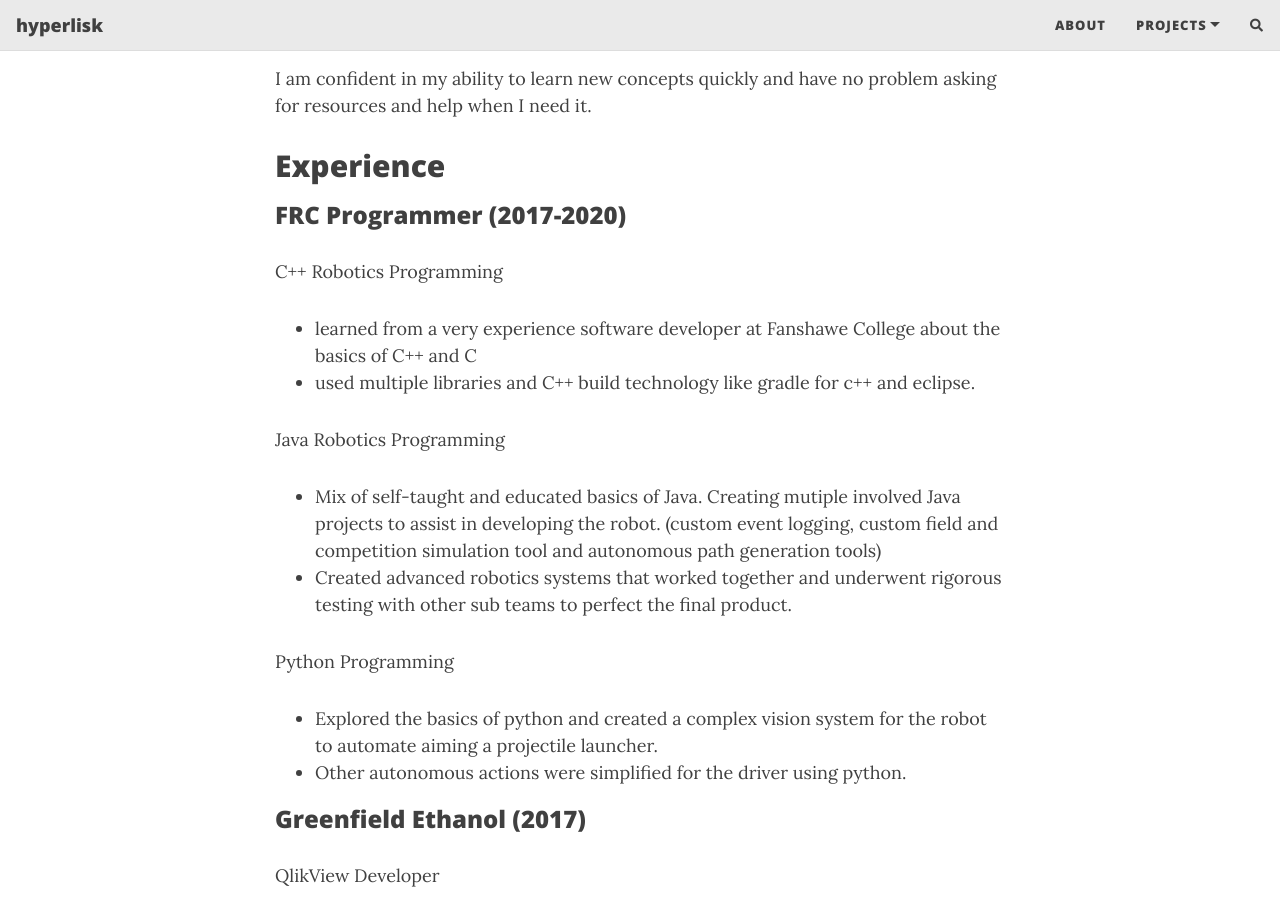
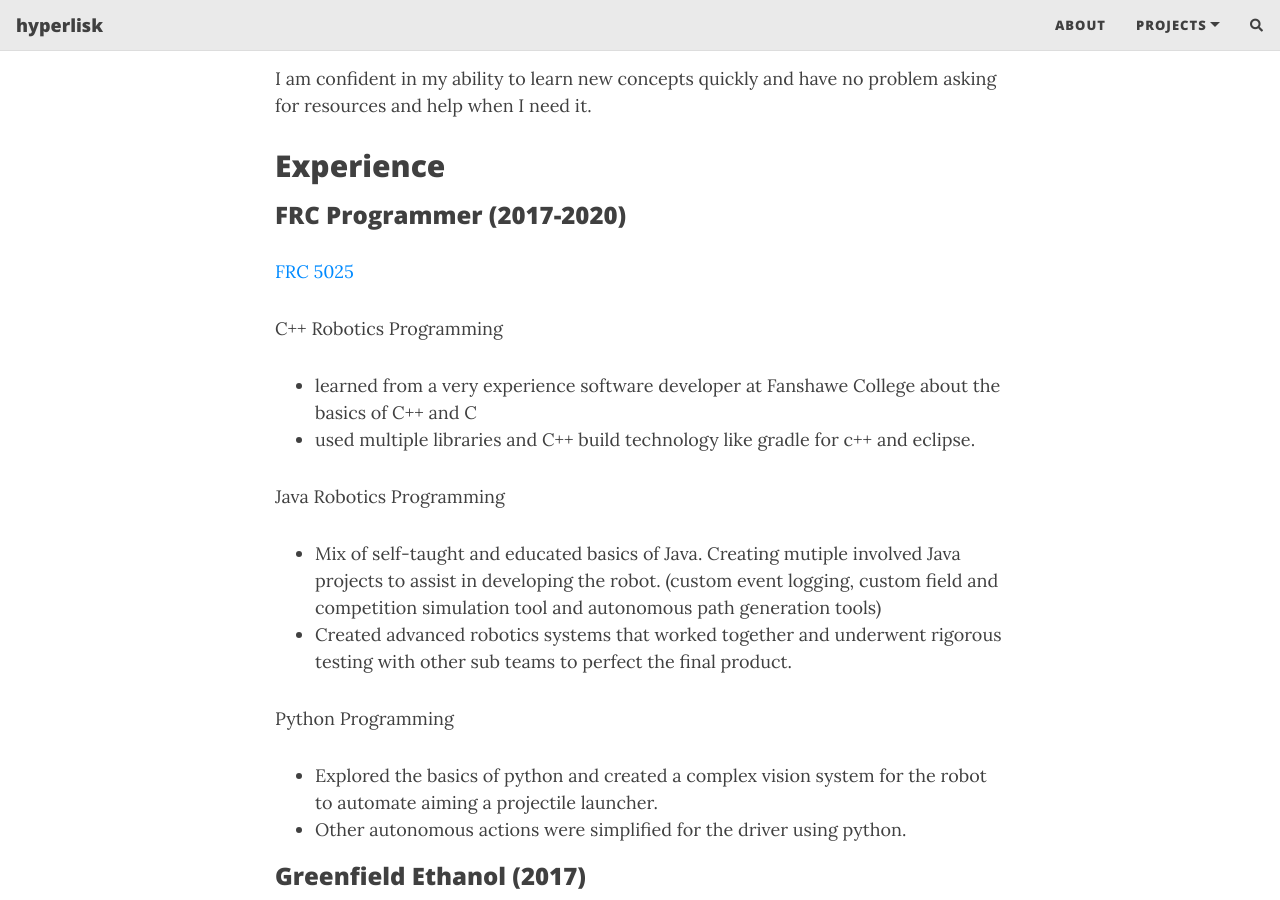
Before and after one commit to hyperliskdev/hyperliskdev.github.io, a Jekyll site: the page built from about.md, in a window 1280 px wide and 900 px high, scrolled down 631 px. Built offline with Jekyll 4.4.1, drawn with Linux system fonts in a browser that asks for light colours; nearby versions of some CDN libraries; comment, search, counter and statistics services are not loaded.

Commit message:
Update about.md
Add FRC 5024

```diff
--- a/about.md
+++ b/about.md
@@ -18,6 +18,8 @@ I am confident in my ability to learn new concepts quickly and have no problem a
 ## Experience
 
 ### FRC Programmer (2017-2020)
+
+[FRC 5025](https://github.com/orgs/frc5024/repositories?page=2)
 
 C++ Robotics Programming
 - learned from a very experience software developer at Fanshawe College about the basics of C++ and C
```
